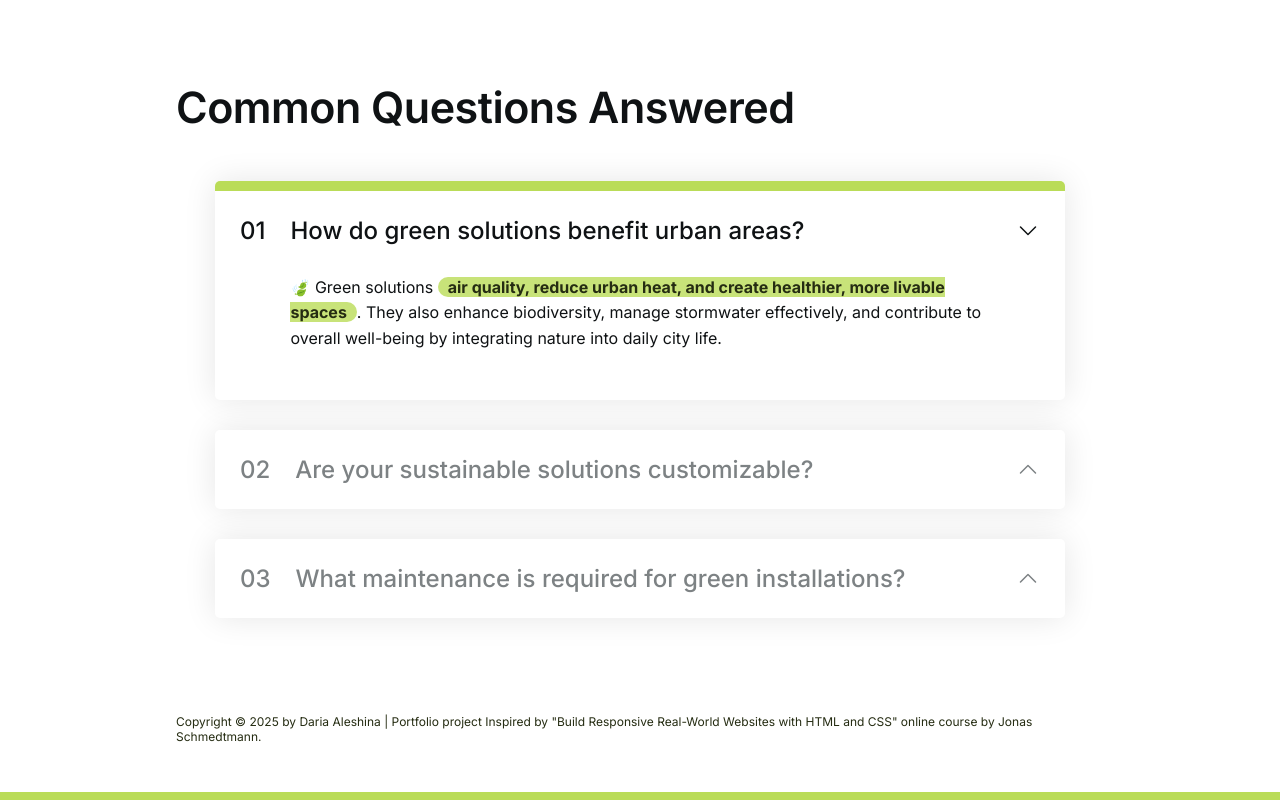
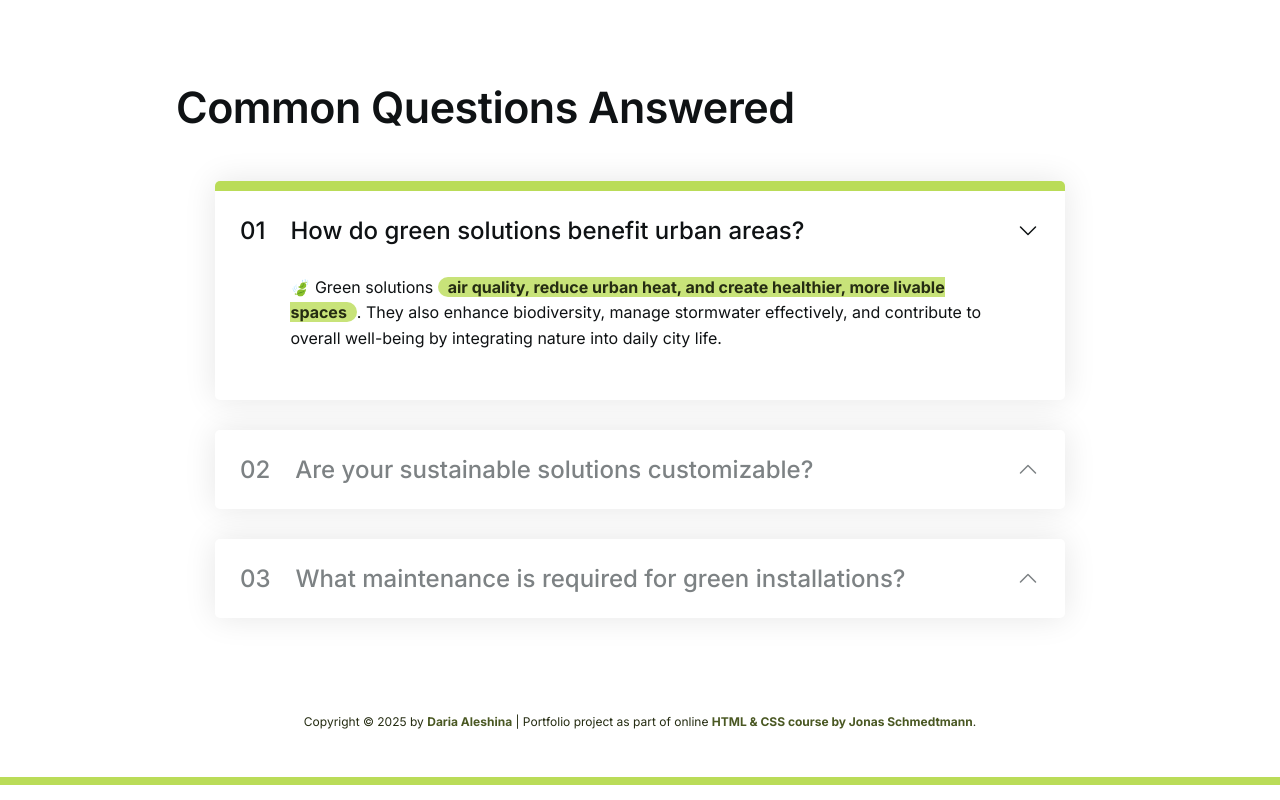
Before and after one commit to DariaAleshina/green-urban-solutions, a plain HTML site: page index.html in a window 1280 px wide. Shown: the part 2978-3778 px from the top of the page. Drawn offline with Linux system fonts and the light colour scheme.

Commit message:
added links in footer

```diff
--- a/css/style.css
+++ b/css/style.css
@@ -675,3 +675,13 @@ td {
   border: none;
   z-index: 9999;
 }
+
+footer {
+  text-align: center;
+}
+
+footer a {
+  padding: 0;
+  color: var(--green-dark);
+  font-weight: bold;
+}
--- a/index.html
+++ b/index.html
@@ -31,7 +31,7 @@
             <a href="#section--3" class="nav-link">Projects</a>
             <a href="#section--4" class="nav-link">Client Reviews</a>
             <a href="#section--5" class="nav-link">FAQ</a>
-            <a href="#" class="nav-link">
+            <a href="mailto:ddaleshina@gmail.com?subject=Hire%20the%20Developer%20Behind%20GreenScape&body=Hi%20there%2C%0A%0AI%20came%20across%20your%20GreenScape%20portfolio%20project%20and%20I'm%20interested%20in%20working%20with%20you.%0A%0ALet's%20connect!%0A%0AThanks%2C" class="nav-link">
               <svg xmlns="http://www.w3.org/2000/svg" width="24" height="24" fill="currentColor" viewBox="0 0 256 256"><path d="M211.66,165.54C225.16,159.7,232,144.37,232,120s-6.84-39.7-20.34-45.55c-11.65-5-27.24-2.23-46.46,8.35,10.58-19.22,13.39-34.81,8.35-46.46C167.7,22.84,152.37,16,128,16S88.3,22.84,82.45,36.34c-5,11.65-2.23,27.24,8.35,46.45C71.58,72.22,56,69.4,44.34,74.45,30.84,80.3,24,95.63,24,120s6.84,39.7,20.34,45.54A31,31,0,0,0,56.8,168c9.6,0,21-3.62,34-10.79C80.22,176.41,77.41,192,82.45,203.65,88.3,217.15,103.63,224,128,224s39.7-6.85,45.55-20.35a32.24,32.24,0,0,0,2.34-15c10.45,16.23,19.64,34.48,24.35,53.33A8,8,0,0,0,208,248a8.13,8.13,0,0,0,1.95-.24,8,8,0,0,0,5.82-9.7c-6.94-27.76-22.27-53.8-37.86-74.79Q189.68,168,199.2,168A31,31,0,0,0,211.66,165.54Zm-6.37-76.4C214.14,93,216,108,216,120s-1.86,27-10.7,30.86c-8.36,3.63-23.52-1.31-42.68-13.91a243.4,243.4,0,0,1-22.54-17C158.49,104.37,190.4,82.68,205.29,89.14ZM97.14,42.7C101,33.86,116,32,128,32s27,1.86,30.86,10.7c3.63,8.36-1.31,23.52-13.91,42.68a243.4,243.4,0,0,1-17,22.54C112.37,89.51,90.69,57.59,97.14,42.7ZM50.71,150.86C41.86,147,40,132,40,120s1.86-27,10.7-30.86A15.64,15.64,0,0,1,57,88c8.75,0,21.34,5.17,36.4,15.07a243.4,243.4,0,0,1,22.54,17C97.51,135.62,65.59,157.32,50.71,150.86Zm108.15,46.43C155,206.14,140,208,128,208s-27-1.86-30.86-10.7c-3.63-8.36,1.31-23.52,13.91-42.68a243.4,243.4,0,0,1,17-22.54C143.63,150.49,165.31,182.41,158.86,197.29Z"></path></svg>
               Contact Us
             </a>
@@ -317,7 +317,7 @@
 
 
       <footer>
-        Copyright &copy; 2025 by Daria Aleshina | Portfolio project Inspired by "Build Responsive Real-World Websites with HTML and CSS" online course by Jonas Schmedtmann.
+        Copyright &copy; <span id="copyright-current-year"></span> by <a href="mailto:ddaleshina@gmail.com?subject=Hire%20the%20Developer%20Behind%20GreenScape&body=Hi%20there%2C%0A%0AI%20came%20across%20your%20GreenScape%20portfolio%20project%20and%20I'm%20interested%20in%20working%20with%20you.%0A%0ALet's%20connect!%0A%0AThanks%2C">Daria Aleshina</a> | Portfolio project as part of online <a href="https://www.udemy.com/course/design-and-develop-a-killer-website-with-html5-and-css3/?couponCode=JUNECP90625" target="_blank" rel="noopener noreferrer">HTML & CSS course by Jonas Schmedtmann</a>.
       </footer>
     </div>
   </body>
--- a/script.js
+++ b/script.js
@@ -20,6 +20,8 @@ const testimonialImages = document.querySelectorAll('.corousel-testimonial-img')
 const dotContainer = document.querySelector('.corousel-dots');
 const btnTestimonialsLeft = document.querySelector('.btn-corousel--left');
 const btnTestimonialsRight = document.querySelector('.btn-corousel--right');
+
+const currentYearBox = document.querySelector('#copyright-current-year');
 
 // INIT SETUP
 let currentTestimonial = 0;
@@ -53,7 +55,7 @@ allSections.forEach(section => {
 
 // Page Navigation w/Smooth Scrolling
 const scrollSmoothly = function (e) {
-    e.preventDefault();
+    // e.preventDefault();
     const link = e.target.closest('a');
     if (!link) return;
 
@@ -64,6 +66,7 @@ const scrollSmoothly = function (e) {
 
     // scroll to sections
     if (linkRef !== '#' && linkRef.startsWith('#')) {
+        e.preventDefault();
         const target = document.querySelector(`${linkRef}`);
         let offset = 0;
         if (target.classList.contains('section--hidden')) offset = 90;
@@ -182,3 +185,7 @@ dotContainer.addEventListener('click', function (event) {
 
 btnTestimonialsLeft.addEventListener('click', openPrevTestimonial);
 btnTestimonialsRight.addEventListener('click', openNextTestimonial);
+
+
+// footer copyright dynamic year display
+currentYearBox.textContent = new Date().getFullYear();
```
